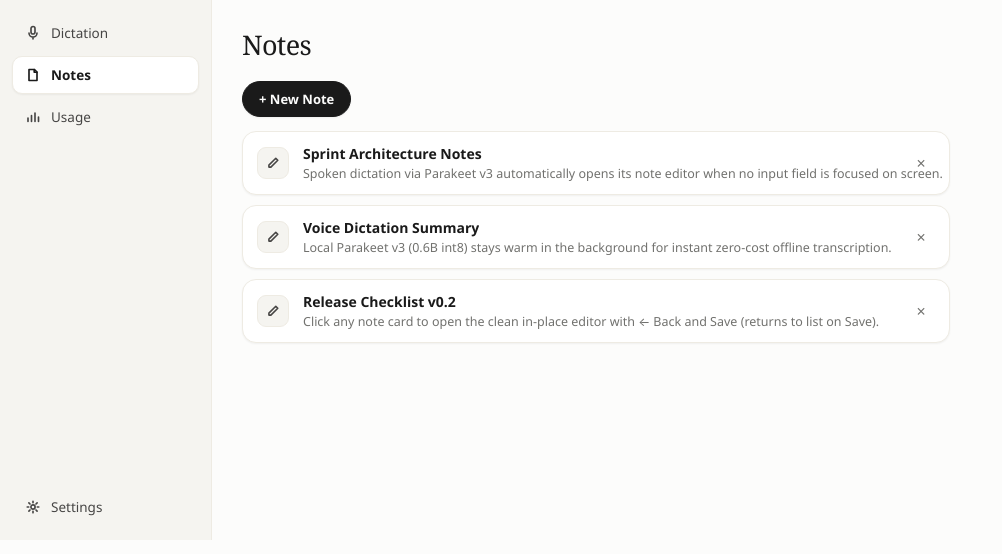
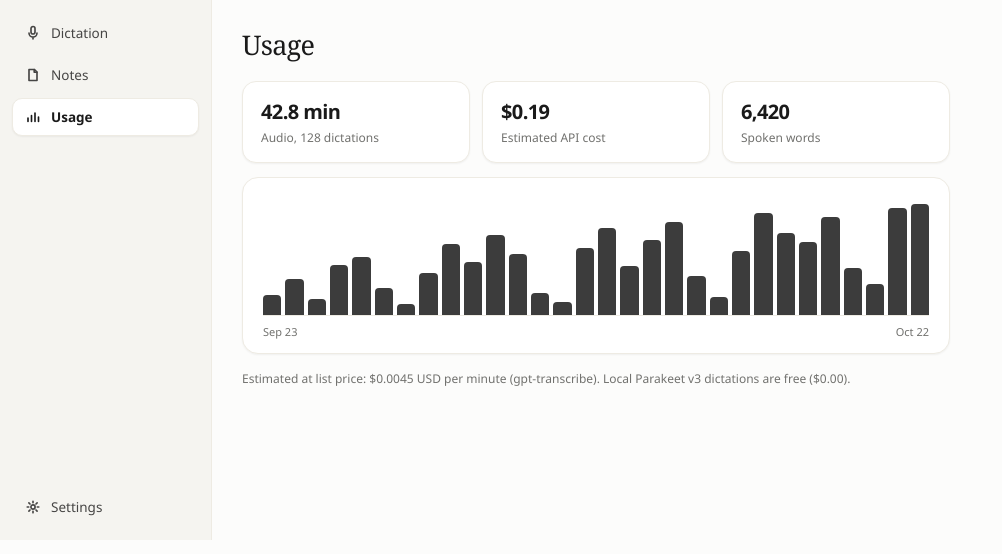
Before and after one commit to EnZa666/OpenFlow, an Electron app: page docs/preview-app.html in a window 1280 px wide. Shown: the whole page, without its empty margins (0-1002 px from the left). Drawn offline with Linux system fonts and the light colour scheme.

Commit message:
feat: update app logo across Electron app & README and capture Usage tab screenshot

```diff
--- a/docs/preview-app.html
+++ b/docs/preview-app.html
@@ -13,51 +13,69 @@
     <aside class="sidebar">
       <nav aria-label="Sections">
         <button type="button" data-nav="dictation"><svg viewBox="0 0 16 16"><rect x="6" y="1.5" width="4" height="7.5" rx="2"></rect><path d="M4 8a4 4 0 0 0 8 0M8 12v2"></path></svg>Dictation</button>
-        <button type="button" data-nav="notes" aria-current="page"><svg viewBox="0 0 16 16"><path d="M4 2.5h5.5L12 5v8.5H4z"></path><path d="M9.2 2.6V5.2H12"></path></svg>Notes</button>
-        <button type="button" data-nav="usage"><svg viewBox="0 0 16 16"><path d="M3 12.5V9M6.5 12.5V6.5M10 12.5V4M13.5 12.5V8"></path></svg>Usage</button>
+        <button type="button" data-nav="notes"><svg viewBox="0 0 16 16"><path d="M4 2.5h5.5L12 5v8.5H4z"></path><path d="M9.2 2.6V5.2H12"></path></svg>Notes</button>
+        <button type="button" data-nav="usage" aria-current="page"><svg viewBox="0 0 16 16"><path d="M3 12.5V9M6.5 12.5V6.5M10 12.5V4M13.5 12.5V8"></path></svg>Usage</button>
         <button type="button" data-nav="settings"><svg viewBox="0 0 16 16"><circle cx="8" cy="8" r="2.1"></circle><path d="M8 2.2v1.5M8 12.3v1.5M2.2 8h1.5M12.3 8h1.5M3.9 3.9l1.1 1.1M11 11l1.1 1.1M12.1 3.9 11 5M5 11l-1.1 1.1"></path></svg>Settings</button>
       </nav>
     </aside>
     <main>
       <div class="view-head">
-        <h1>Notes</h1>
+        <h1>Usage</h1>
       </div>
       <section id="view">
-        <div class="notes-toolbar">
-          <button type="button" class="text-button">+ New Note</button>
+        <div class="stats">
+          <article class="stat">
+            <b>42.8 min</b>
+            <span>Audio, 128 dictations</span>
+          </article>
+          <article class="stat">
+            <b>$0.19</b>
+            <span>Estimated API cost</span>
+          </article>
+          <article class="stat">
+            <b>6,420</b>
+            <span>Spoken words</span>
+          </article>
         </div>
-        <div class="notes-list" role="list">
-          <div class="note-box" role="listitem">
-            <button type="button" class="note-rename-btn" data-pad-rename="1" title="Rename note" aria-label="Rename note">
-              <svg viewBox="0 0 16 16" aria-hidden="true"><path d="M11.2 2.5 13.5 4.8 5.6 12.7H3.3v-2.3z"></path></svg>
-            </button>
-            <button type="button" class="note-open-btn" data-pad-open="1">
-              <strong>Sprint Architecture Notes</strong>
-              <span>Spoken dictation via Parakeet v3 automatically opens its note editor when no input field is focused on screen.</span>
-            </button>
-            <button type="button" class="note-delete-btn" data-pad-delete="1" title="Delete note" aria-label="Delete note">×</button>
+        <div class="chart-card">
+          <div class="chart" role="img" aria-label="Usage over the last 30 days">
+            <i style="height:18%"></i>
+            <i style="height:32%"></i>
+            <i style="height:14%"></i>
+            <i style="height:45%"></i>
+            <i style="height:52%"></i>
+            <i style="height:24%"></i>
+            <i style="height:10%"></i>
+            <i style="height:38%"></i>
+            <i style="height:64%"></i>
+            <i style="height:48%"></i>
+            <i style="height:72%"></i>
+            <i style="height:55%"></i>
+            <i style="height:20%"></i>
+            <i style="height:12%"></i>
+            <i style="height:60%"></i>
+            <i style="height:78%"></i>
+            <i style="height:44%"></i>
+            <i style="height:68%"></i>
+            <i style="height:84%"></i>
+            <i style="height:35%"></i>
+            <i style="height:16%"></i>
+            <i style="height:58%"></i>
+            <i style="height:92%"></i>
+            <i style="height:74%"></i>
+            <i style="height:66%"></i>
+            <i style="height:88%"></i>
+            <i style="height:42%"></i>
+            <i style="height:28%"></i>
+            <i style="height:96%"></i>
+            <i style="height:100%"></i>
           </div>
-          <div class="note-box" role="listitem">
-            <button type="button" class="note-rename-btn" data-pad-rename="2" title="Rename note" aria-label="Rename note">
-              <svg viewBox="0 0 16 16" aria-hidden="true"><path d="M11.2 2.5 13.5 4.8 5.6 12.7H3.3v-2.3z"></path></svg>
-            </button>
-            <button type="button" class="note-open-btn" data-pad-open="2">
-              <strong>Voice Dictation Summary</strong>
-              <span>Local Parakeet v3 (0.6B int8) stays warm in the background for instant zero-cost offline transcription.</span>
-            </button>
-            <button type="button" class="note-delete-btn" data-pad-delete="2" title="Delete note" aria-label="Delete note">×</button>
-          </div>
-          <div class="note-box" role="listitem">
-            <button type="button" class="note-rename-btn" data-pad-rename="3" title="Rename note" aria-label="Rename note">
-              <svg viewBox="0 0 16 16" aria-hidden="true"><path d="M11.2 2.5 13.5 4.8 5.6 12.7H3.3v-2.3z"></path></svg>
-            </button>
-            <button type="button" class="note-open-btn" data-pad-open="3">
-              <strong>Release Checklist v0.2</strong>
-              <span>Click any note card to open the clean in-place editor with ← Back and Save (returns to list on Save).</span>
-            </button>
-            <button type="button" class="note-delete-btn" data-pad-delete="3" title="Delete note" aria-label="Delete note">×</button>
+          <div class="axis">
+            <span>Sep 23</span>
+            <span>Oct 22</span>
           </div>
         </div>
+        <p class="note">Estimated at list price: $0.0045 USD per minute (gpt-transcribe). Local Parakeet v3 dictations are free ($0.00).</p>
       </section>
     </main>
   </div>
```
Also changed, not shown: docs/preview-banner.html (+4 -7 lines), scripts/write-assets.js (+44 -13 lines), README.md, build/icon.ico, build/icon.png, docs/app.png, docs/banner.png, docs/logo.png (added), renderer/tray.png.
